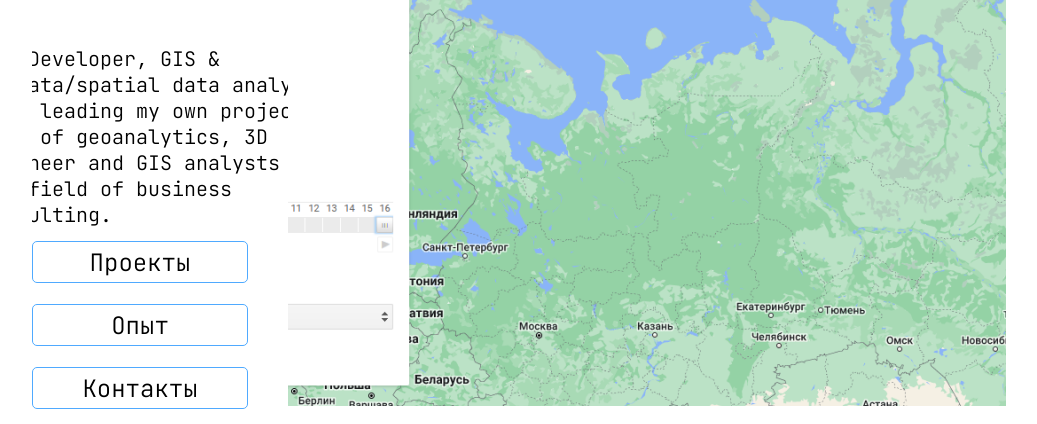
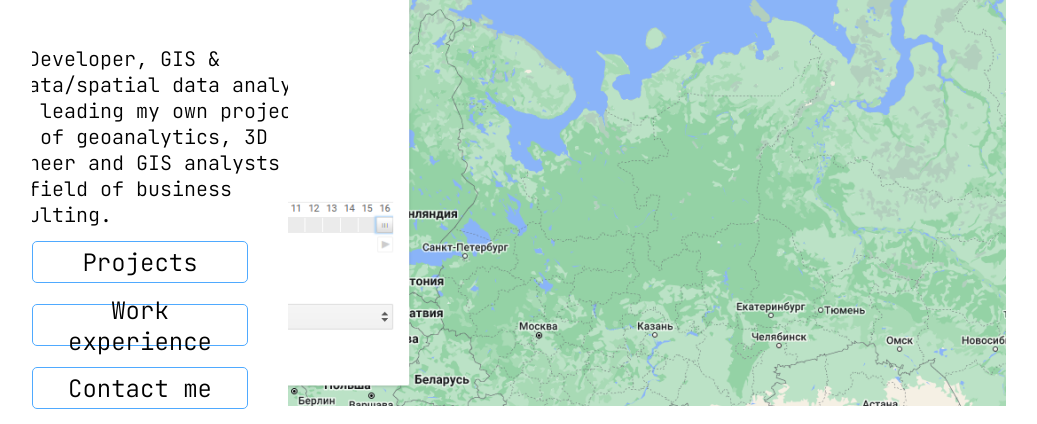
Before and after one commit to akbulat/portfolio, a website built with Parcel: page index.html in a window 1280 px wide. Shown: the part 266-690 px from the top of the page, without its empty margins (96-1133 px from the left). Built offline with nearby package versions, Linux system fonts and the light colour scheme.

Commit message:
Update index.html

```diff
--- a/index.html
+++ b/index.html
@@ -23,15 +23,15 @@
           </div>
           <i class="geodata-ingeneer">@R06LoXXX_k1d</i>
 <div class="projectsbutton" onclick="scrollToSection('projects')">
-            <button class="projectsbutton-child"><div class="div6">Проекты</div></button>
+            <button class="projectsbutton-child"><div class="div6">Projects</div></button>
 
           </div>
           <button class="experiencebutton" onclick="scrollToSection('experience')">
-            <div class="experiencebutton-child"><div class="div6">Опыт</div></div>
+            <div class="experiencebutton-child"><div class="div6">Work experience</div></div>
 
           </button>
           <div class="contactbutton" onclick="scrollToSection('contact')">
-            <button class="projectsbutton-child">            <div class="div6">Контакты</div></button>
+            <button class="projectsbutton-child">            <div class="div6">Contact me</div></button>
 
           </div>
           <div class="line-div"></div>
```
